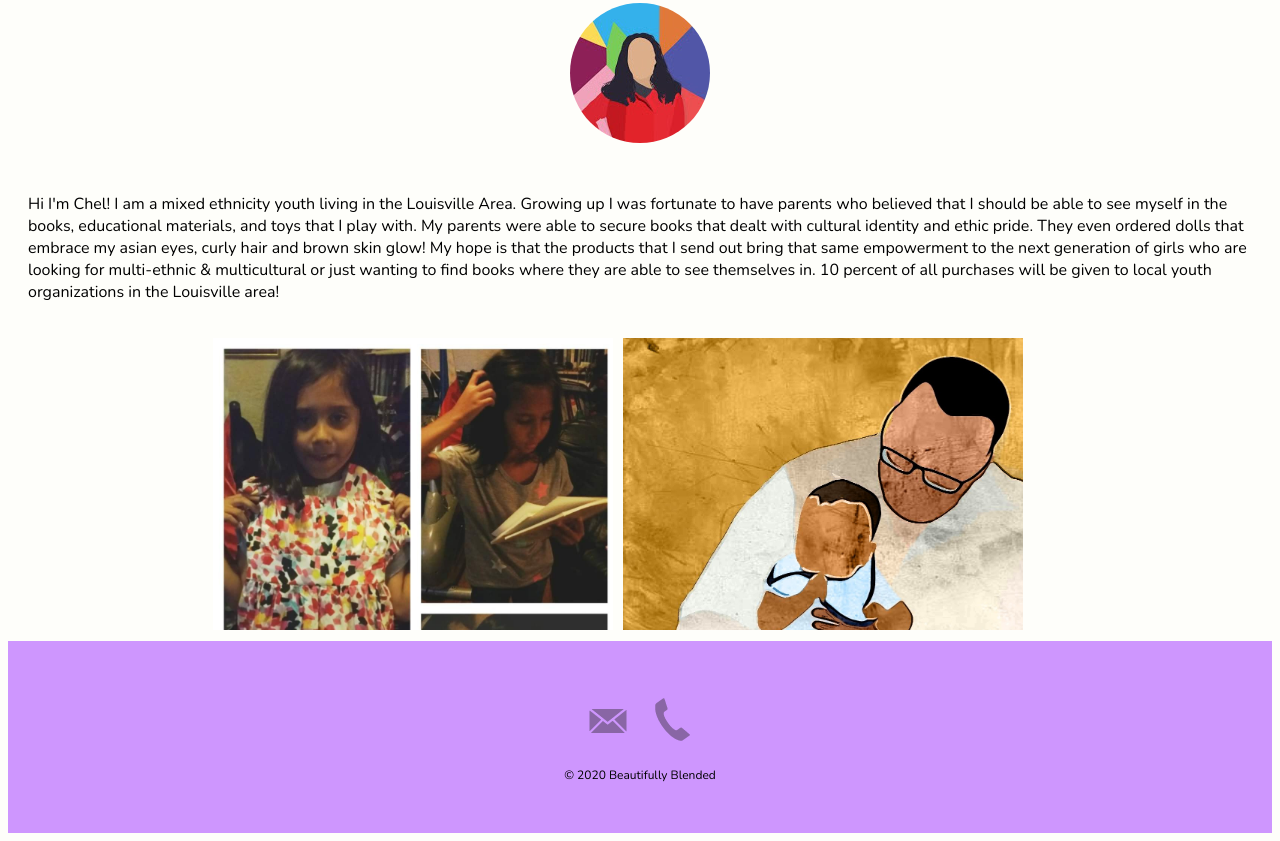
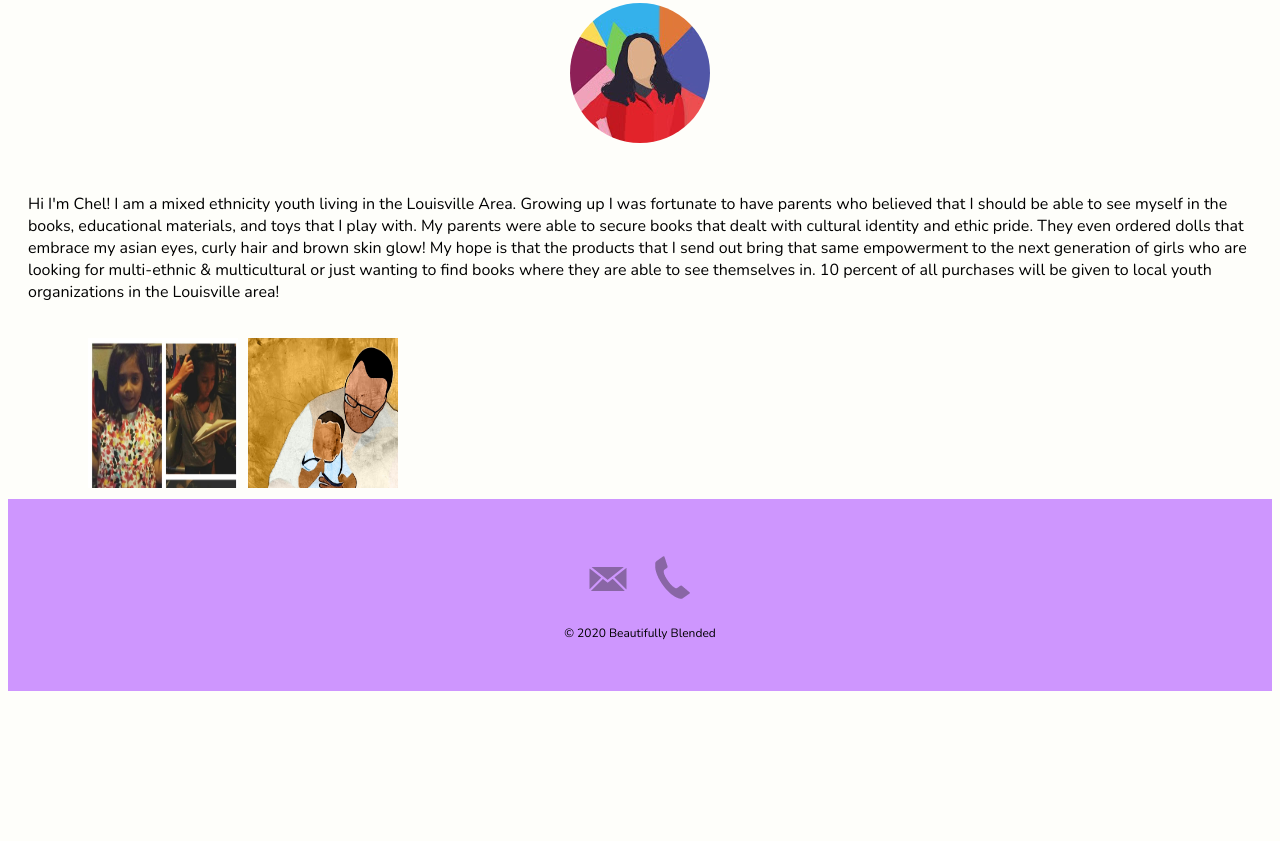
Before and after one commit to BadGirlChel/Beautifully-Blended, a plain HTML site: page index.html in a window 1280 px wide. Shown: the part 927-1768 px from the top of the page. After the commit the page ends 1626 px from the top, so only its background shows below. Drawn offline with nearby package versions, Linux system fonts and the light colour scheme.

Commit message:
Added new media query for smaller devices, fixed issues on images

```diff
--- a/css/design.css
+++ b/css/design.css
@@ -159,6 +159,20 @@ p {
 }
 
 /*media queries*/
+
+@media screen and (min-width: 200px) {
+     .splash-img {
+        visibility: hidden;
+    }
+
+     .photo {
+/*        margin-left: auto;*/
+         width: 150px;
+         height: 150px;
+         text-align: center;
+    }
+}
+
 @media screen and (min-width: 480px) {
 
     footer {
```
